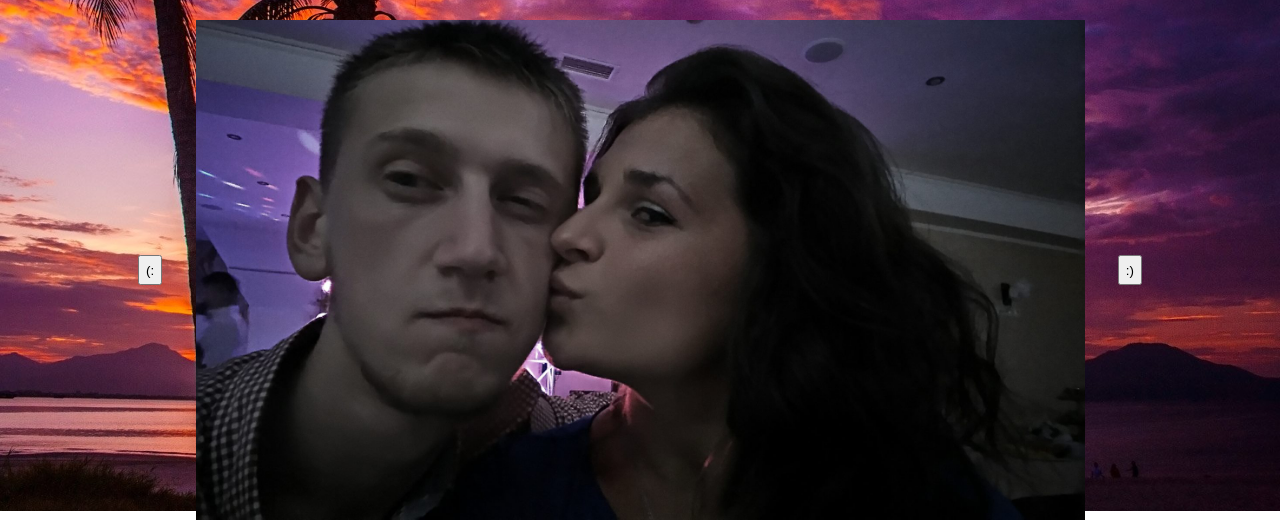
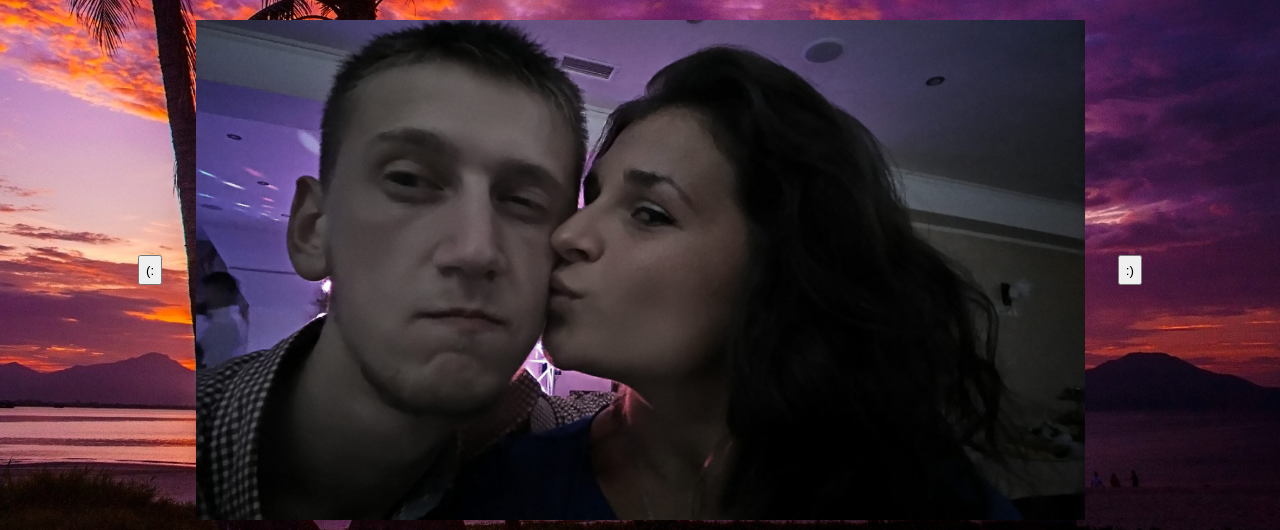
Before and after one commit to dusiko/with_love, a plain HTML site: page index.html in a window 1280 px wide. Shown: the part 289-819 px from the top of the page. Drawn offline with nearby package versions, Linux system fonts and the light colour scheme.

Commit message:
orientation: landscape

```diff
--- a/css/style.css
+++ b/css/style.css
@@ -49,6 +49,7 @@
 .slick-slider{
 	display: flex;
 	align-items: center;
+	padding-bottom: 10px;
 }
 /* Слайдер запущен */
 .slick-slider.slick-initialized{}
@@ -129,3 +130,23 @@
 		right: 50px;
 	}
  }
+
+ @media screen and (orientation: landscape) {
+	.wrapper{
+		height: 100%;
+		width: 100%;
+	}
+	/* @media screen and (max-width: 425px) {
+		.title{
+			font-size: 32px;
+		}
+		.subtitle{
+			font-size: 20px;
+			margin: 12px 0;
+		}
+		.slick-list {
+			max-height: 200px;
+		}
+	} */
+
+ }
--- a/js/script.js
+++ b/js/script.js
@@ -11,3 +11,5 @@
 		autoplaySpeed: 3000,
 	});
 });
+
+console.log(document.documentElement.clientHeight)
```
